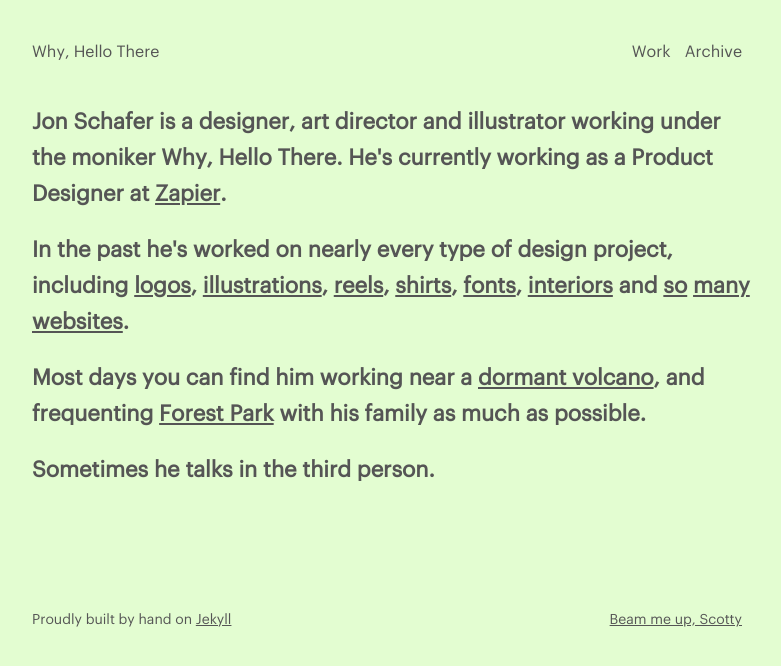
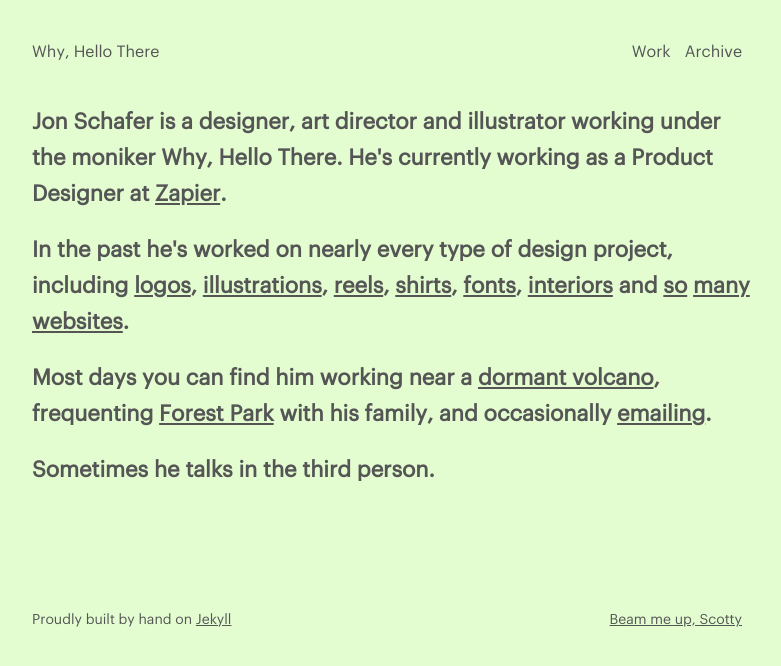
Before and after one commit to jonaschafer/jonaschafer.github.io, a Jekyll site: the page built from index.html, in a window 1280 px wide. Shown: the top 666 px of the page, without its empty margins (248-1029 px from the left). Built offline with Jekyll 4.4.1, drawn with Linux system fonts in a browser that asks for light colours.

Commit message:
added email link on home

```diff
--- a/index.html
+++ b/index.html
@@ -9,7 +9,7 @@ title: Why, Hello There - The Portfolio of Jon Schafer
 
 <h2>In the past he's worked on nearly every type of design project, including <a href="/work/logos">logos</a>, <a href="/work/illustrations">illustrations</a>, <a href="https://vimeo.com/133206498" target="_blank">reels</a>, <a href="/work/razorfish">shirts</a>, <a href="/work/font">fonts</a>, <a href="/work/nightbird">interiors</a> and <a href="/work/eco">so</a> <a href="/work/manifold">many</a> <a href="/work/sloan">websites</a>.</h2>
 
-<h2>Most days you can find him working near a <a href="https://en.wikipedia.org/wiki/Mount_Tabor" target="_blank"> dormant volcano</a>, and frequenting <a href="http://www.forestparkconservancy.org/forest-park/" target="_blank">Forest Park</a> with his family as much as possible.</h2>
+<h2>Most days you can find him working near a <a href="https://en.wikipedia.org/wiki/Mount_Tabor" target="_blank"> dormant volcano</a>, frequenting <a href="http://www.forestparkconservancy.org/forest-park/" target="_blank">Forest Park</a> with his family, and occasionally <a href="mailto:jonaschafer@gmail.com">emailing</a>.</h2>
 
 <h2>Sometimes he talks in the third person.</h2>
 
```
